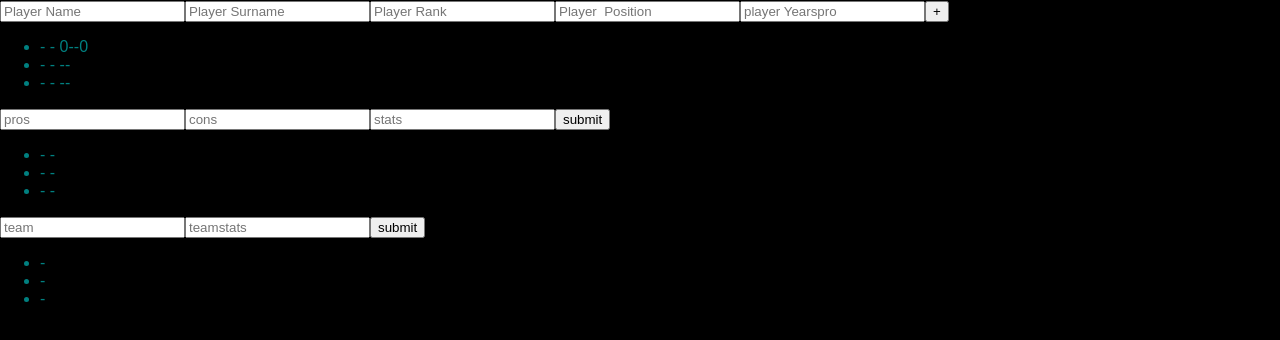
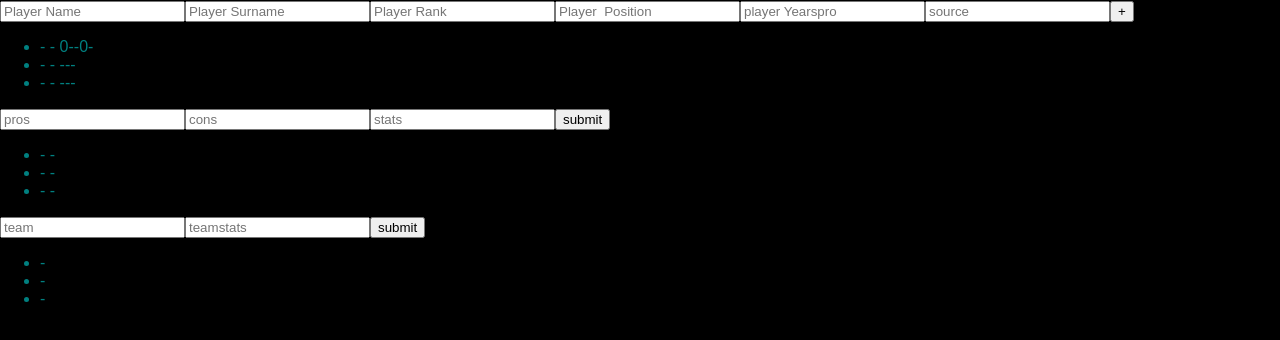
Before and after one commit to aboston93/Fantasy-Football-Draft-Helper, a React (Create React App) app in the folder client/: page / in a window 1280 px wide. Shown: the top 340 px of the page. Built offline with nearby package versions, Linux system fonts and the light colour scheme; no server answers; the HTML template or start-up script is replaced by a standard one.

Commit message:
tring to get heroku to work

```diff
--- a/client/src/App.js
+++ b/client/src/App.js
@@ -8,8 +8,8 @@ import Detailadd from './components/detail'
 import Teamadd  from "./components/team"
 
 
-const Player = ({ Name, Surname, Rank, position, Yearspro }) =>
-    (<li>{Name} - {Surname}- {Rank}-{position}-{Yearspro}</li>)
+const Player = ({ Name, Surname, Rank, position, Yearspro ,source}) =>
+    (<li>{Name} - {Surname}- {Rank}-{position}-{Yearspro}-{source}</li>)
 // all platers into a table
 const Players = (players) => (
     <ul>
@@ -77,7 +77,7 @@ export default class App extends Component {
     {
 
          players: [
-         {Name:"",  Surname:" ",Rank:0, position:"", Yearspro:0},
+         {Name:"",  Surname:" ",Rank:0, position:"", Yearspro:0,source:""},
             {pros:" ",cons:"", stats:""},
             {team:"", teamstats:""}
 
--- a/client/src/components/player.js
+++ b/client/src/components/player.js
@@ -73,6 +73,12 @@ savePlayer(this.state.newPlayer)
                     onChange={this.handleTextInput}
                     placeholder="player Yearspro"
                 />
+                <input
+                    type="string"
+                    name="source"
+                    onChange={this.handleTextInput}
+                    placeholder="source"
+                />
                 <input type="submit" value="+" />
             </form>
         )
```
Also changed, not shown: 8 other files (tests, documents, lock files or other folders).
